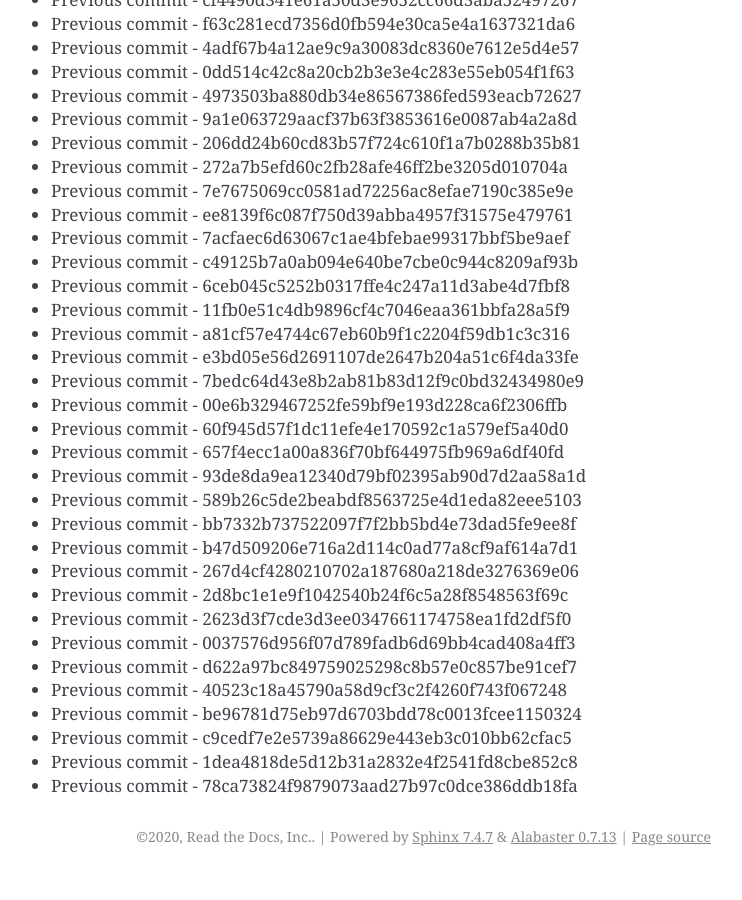
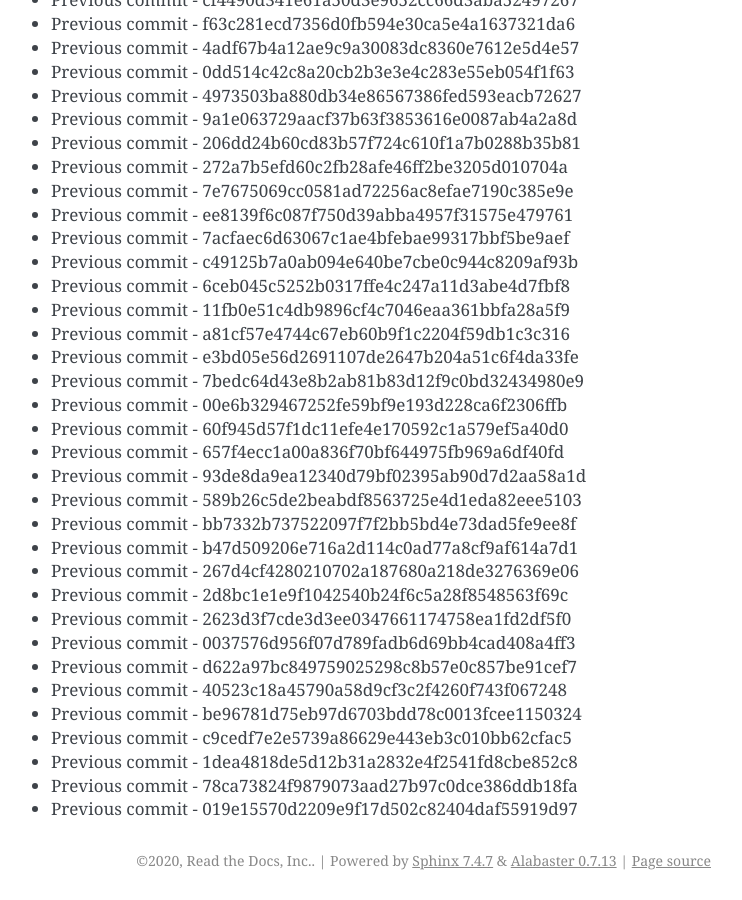
Before and after one commit to readthedocs/rtd-git-stresstest, a Sphinx documentation site: the page built from docs/updates.rst, in a window 1280 px wide and 900 px high, scrolled down 44727 px. Shown: the whole window, without its empty margins (399-1141 px from the left). Built offline with Sphinx 7.4.7, drawn with Linux system fonts in a browser that asks for light colours; before the commit the page ends 45603 px from its top, so only the background shows below that.

Commit message:
Generating commit from previous: 019e15570d2209e9f17d502c82404daf55919d97

```diff
--- a/docs/updates.rst
+++ b/docs/updates.rst
@@ -1911,3 +1911,4 @@ It can be tested for any performance characteristics.
 * Previous commit - c9cedf7e2e5739a86629e443eb3c010bb62cfac5
 * Previous commit - 1dea4818de5d12b31a2832e4f2541fd8cbe852c8
 * Previous commit - 78ca73824f9879073aad27b97c0dce386ddb18fa
+* Previous commit - 019e15570d2209e9f17d502c82404daf55919d97
```
